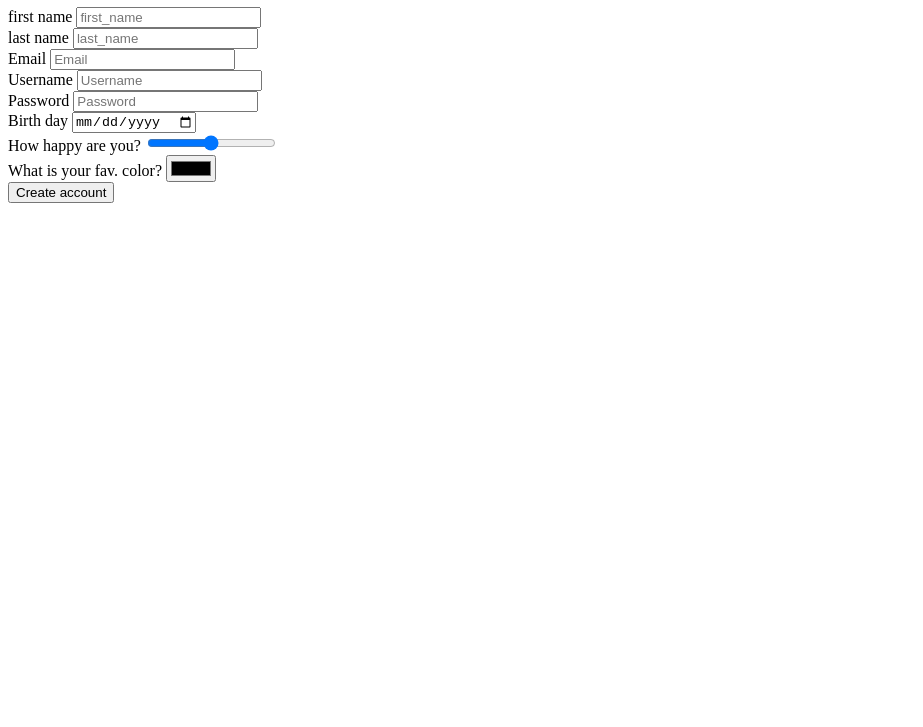
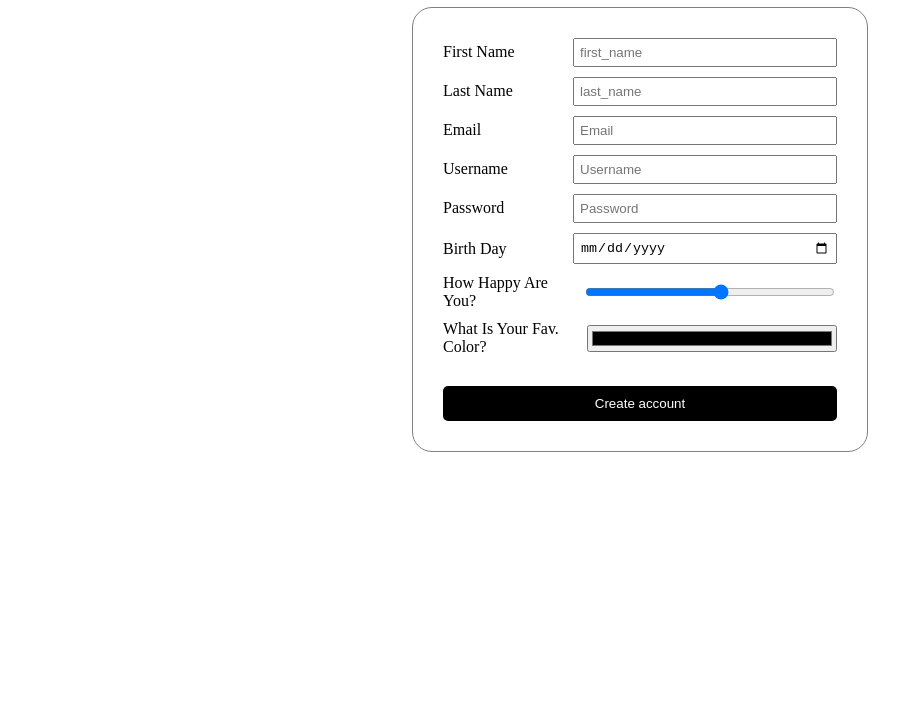
Before and after one commit to Sunghoo-C/form-practice, a plain HTML site: page index.html in a window 1280 px wide. Shown: the part 73-800 px from the top of the page, without its empty margins (0-923 px from the left). Drawn offline with Linux system fonts and the light colour scheme.

Commit message:
Add styles

```diff
--- a/index.html
+++ b/index.html
@@ -1,55 +1,57 @@
 <!DOCTYPE html>
 <html lang="en">
   <head>
-    <h1>Create An Account</h1>
+    <link rel="stylesheet" href="style.css" />
+    <title>Create An Account</title>
   </head>
   <body>
-    <form>
+    <h1>Create An Account</h1>
+    <form action="#" method="get">
       <div>
         <label for="first_name">first name</label>
-        <input id="first_name" required placeholder="first_name" />
+        <input id="first_name" type="text" required placeholder="first_name" />
       </div>
       <div>
         <label for="last_name">last name</label>
-        <input id="last_name" required placeholder="last_name" />
+        <input id="last_name" type="text" required placeholder="last_name" />
       </div>
       <div>
         <label for="Email">Email</label>
-        <input id="Email" required placeholder="Email" />
+        <input id="Email" type="email" required placeholder="Email" />
       </div>
       <div>
         <label for="Username">Username</label>
-        <input id="Username" required placeholder="Username" />
+        <input id="Username" type="text" required placeholder="Username" />
       </div>
       <div>
         <label for="Password">Password</label>
-        <input id="Password" required placeholder="Password" minlength="10" />
+        <input
+          id="Password"
+          type="password"
+          required
+          placeholder="Password"
+          minlength="10"
+        />
       </div>
       <div>
         <label for="Birth_day">Birth day</label>
         <input id="Birth_day" required placeholder="name" type="date" />
       </div>
       <div>
-        <label for="How_happy_are_you?">How happy are you?</label>
+        <label for="input_range">How happy are you?</label>
         <input
           type="range"
           id="volume"
           name="volume"
           min="0"
-          max="11 id="
-          How_happy_are_you?
+          max="11"
+          id="input_range"
           required
-          placeholder=""
         />
       </div>
       <div>
-        <label for="What_is_your_fav._color?">What is your fav. color?</label>
-        <input
-          id="What_is_your_fav._color?"
-          required
-          placeholder="color"
-          type="color"
-        />
+        <label for="input_color">What is your fav. color?</label>
+        <input id="input_color" required type="color" />
       </div>
       <input type="submit" value="Create account" />
     </form>
--- /dev/null
+++ b/style.css
@@ -0,0 +1,47 @@
+body {
+    text-align: center;
+}
+
+form {
+    margin: 0 auto 100px;
+    padding: 30px;
+    border: 1px solid gray;
+    border-radius: 20px;
+    display: inline-block;
+}
+
+form div {
+    padding: 0 0 10px;
+    display: flex;
+    justify-content: space-between;
+    align-items: center;
+}
+
+form label {
+    width: 130px;
+    display: inline-block;
+    text-align: left;
+    text-transform: capitalize;
+}
+
+form label+input {
+    width: 250px;
+    display: inline-block;
+}
+
+form input[type="submit"] {
+    display: block;
+    border: none;
+    background-color: #000;
+    color: #fff;
+    padding: 10px 10px;
+    width: 100%;
+    margin: 20px auto 0;
+    border-radius: 5px;
+    cursor: pointer;
+}
+
+form label+input[type="text"],
+form label+input[type="email"],
+form label+input[type="password"],
+form label+input[type="date"] {padding: 5px;}
```
